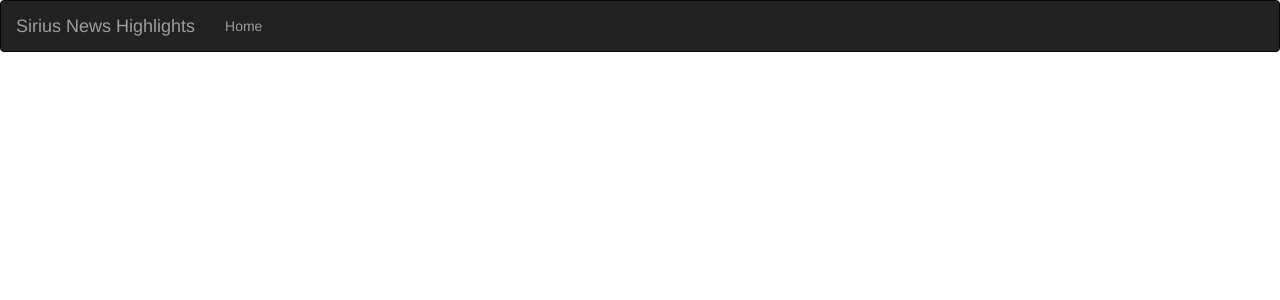
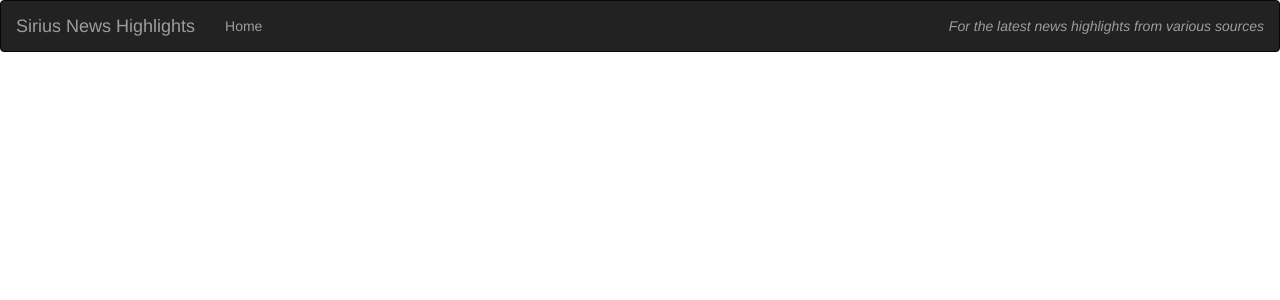
Before and after one commit to marynganga/Sirius-News-Highlights, a Flask app: template app/templates/base.html in a window 1280 px wide. Shown: the top 300 px of the page. Run offline with Flask 2, Linux system fonts and the light colour scheme; the template is opened without the code that fills it, so the values that code supplies are empty; some libraries are stand-ins or nearby versions.

Commit message:
Add the site slogan to the navbar

```diff
--- a/app/templates/navbar.html
+++ b/app/templates/navbar.html
@@ -13,6 +13,7 @@
             <ul class="nav navbar-nav">
                 <li><a href="/">Home</a></li>
             </ul>
+            <p class="navbar-text navbar-right" style="font-style: italic;">For the latest news highlights from various sources</p>
         </div>
 
     </div>
```
